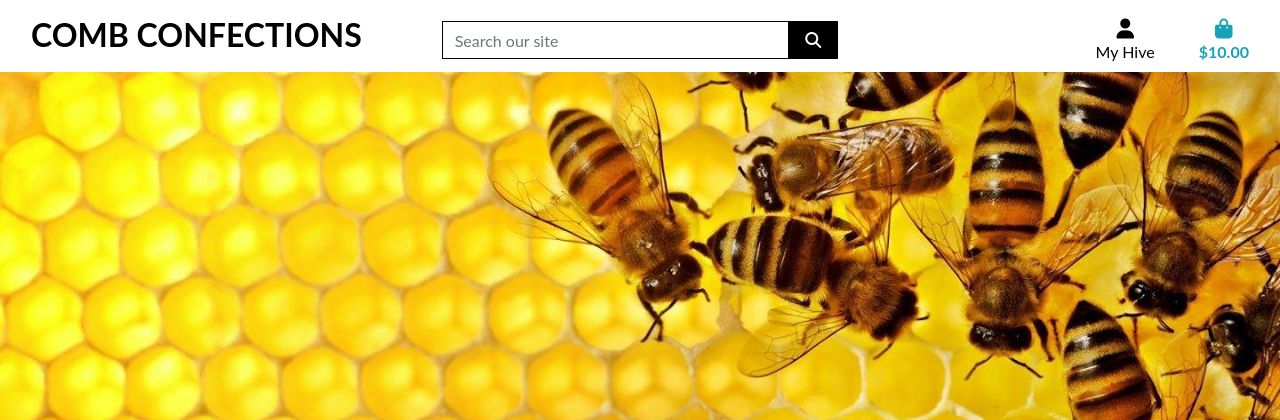
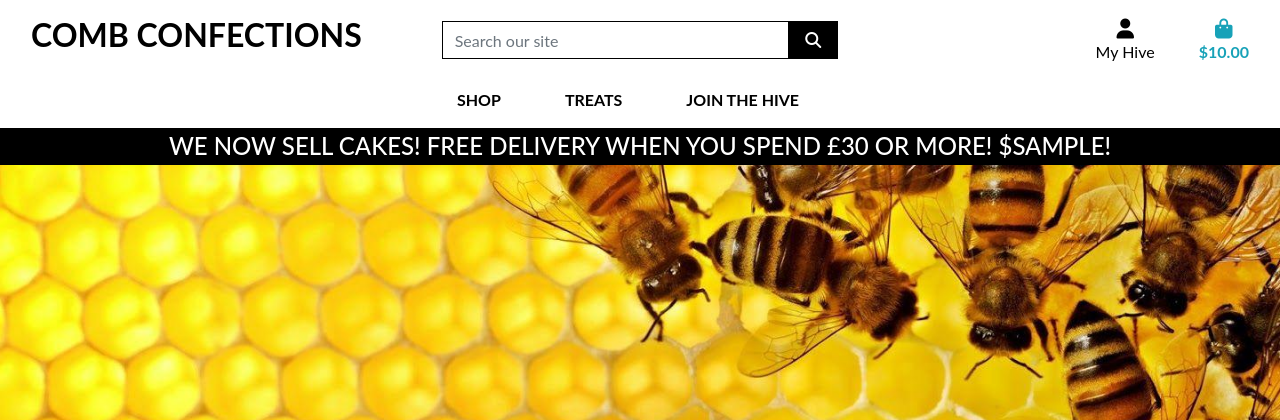
Before and after one commit to Code-Institute-Submissions/comb-confections, a Django app: template templates/base.html in a window 1280 px wide. Shown: the top 420 px of the page. Run offline with Django 3.2, Linux system fonts and the light colour scheme; the template is opened without the code that fills it: most values are stand-ins (such as "Sample title", 1, 10 or a date in 2020); some libraries are stand-ins or nearby versions.

Commit message:
added mobile header and main nav bar

```diff
--- a/static/css/base.css
+++ b/static/css/base.css
@@ -56,6 +56,10 @@ body {
     border: 1px solid black !important;
 }
 
+.bg-black {
+    background-color: #000 !important;
+}
+
 /* -------------------------------- Media Queries */
 
 /* Slightly larger container on xl screens */
--- a/templates/base.html
+++ b/templates/base.html
@@ -96,6 +96,20 @@
                 </ul>
             </div>
         </div>
+        <div class="row bg-white">
+            <nav class="navbar navbar-expand-lg navbar-light w-100">
+                <button class="navbar-toggler" type="button" data-toggle="collapse" data-target="#main-nav" aria-controls="main-nav" aria-expanded="false" aria-label="Toggle navigation">
+                    <span class="navbar-toggler-icon"></span>
+                </button>
+                {% include 'includes/mobile-top-header.html' %}
+                {% include 'includes/main-nav.html' %}
+            </nav>
+        </div>
+        <div id="delivery-banner" class="row text-center">
+            <div class="col bg-black text-white">
+                <h4 class="logo-font my-1">We now sell cakes! Free delivery when you spend £30 or more! ${{ free_shipping_threshold }}!</h4>
+            </div>
+        </div>
     </header>
 
     {% if messages %}
--- /dev/null
+++ b/templates/includes/main-nav.html
@@ -0,0 +1,32 @@
+<div class="collapse navbar-collapse" id="main-nav">
+    <ul class="navbar-nav w-auto mx-auto">
+        <li class="nav-item dropdown">
+            <a class="logo-font font-weight-bold nav-link text-black mr-5" href="#" id="all-products-link" data-toggle="dropdown" aria-haspopup="true" aria-expanded="false">
+                Shop
+            </a>
+            <div class="dropdown-menu border-0" aria-labelledby="all-products-link">
+                <a href="" class="dropdown-item">By Price</a>
+                <a href="" class="dropdown-item ">By Rating</a>
+                <a href="" class="dropdown-item ">By Category</a>
+                <a href="" class="dropdown-item">All Treats</a>
+            </div>
+        </li>
+        <li class="nav-item dropdown">
+            <a class="logo-font font-weight-bold nav-link text-black mr-5" href="#" id="treat-link" data-toggle="dropdown" aria-haspopup="true" aria-expanded="false">
+                Treats
+            </a>
+            <div class="dropdown-menu border-0" aria-labelledby="treat-link">
+                <a href="" class="dropdown-item">Fudge &amp;</a>
+                <a href="" class="dropdown-item">Cakes</a>
+                <a href="" class="dropdown-item">Sweet Treats</a>
+                <a href="" class="dropdown-item">All Treats</a>
+            </div>
+        </li>
+
+        <li class="nav-item">
+            <a class="logo-font font-weight-bold nav-link text-black mr-5" href="#" id="membership-link" aria-haspopup="true" aria-expanded="false">
+                Join the Hive
+            </a>
+        </li>
+    </ul>
+</div>
--- /dev/null
+++ b/templates/includes/mobile-top-header.html
@@ -0,0 +1,56 @@
+<li class="list-inline-item">
+    <a class="text-black nav-link d-block d-lg-none" href="#" id="mobile-search" data-toggle="dropdown" aria-haspopup="true" aria-expanded="false">
+        <div class="text-center">
+            <div><i class="fas fa-search fa-lg"></i></div>
+            <p class="my-0">Search</p>
+        </div>
+    </a>
+    <div class="dropdown-menu border-0 w-100 p-3 rounded-0 my-0" aria-labelledby="mobile-search">
+        <form class="form" method="GET" action="">
+            <div class="input-group w-100">
+                <input class="form-control border border-black rounded-0" type="text" name="q" placeholder="Search our site">
+                <div class="input-group-append">
+                    <button class="form-control form-control btn btn-black border border-black rounded-0" type="submit">
+                        <span class="icon">
+                            <i class="fas fa-search"></i>
+                        </span>
+                    </button>
+                </div>
+            </div>
+        </form>
+    </div>
+</li>
+<li class="list-inline-item dropdown">
+    <a class="text-black nav-link d-block d-lg-none" href="#" id="user-options" data-toggle="dropdown" aria-haspopup="true" aria-expanded="false">
+        <div class="text-center">
+            <div><i class="fas fa-user fa-lg"></i></div>
+            <p class="my-0">My Hive</p>
+        </div>
+    </a>
+    <div class="dropdown-menu border-0" aria-labelledby="user-options">
+        {% if request.user.is_authenticated %}
+            {% if request.user.is_superuser %}
+                <a href="{% url 'account_logout' %}" class="dropdown-item">Product Management</a>
+            {% endif %}
+            <a href="" class="dropdown-item">My Hive</a>
+            <a href="{% url 'account_logout' %}" class="dropdown-item">Logout</a>
+        {% else %}
+            <a href="{% url 'account_signup' %}" class="dropdown-item">Register</a>
+            <a href="{% url 'account_login' %}" class="dropdown-item">Login</a>
+        {% endif %}
+    </div>
+</li>
+<li class="list-inline-item">
+    <a class="{% if grand_total %}text-primary font-weight-bold{% else %}text-black{% endif %} nav-link d-block d-lg-none" href="">
+        <div class="text-center">
+            <div><i class="fas fa-shopping-bag fa-lg"></i></div>
+            <p class="my-0">
+                {% if grand_total %}
+                    ${{ grand_total|floatformat:2 }}
+                {% else %}
+                    $0.00
+                {% endif %}
+            </p>
+        </div>
+    </a>
+</li>
```
